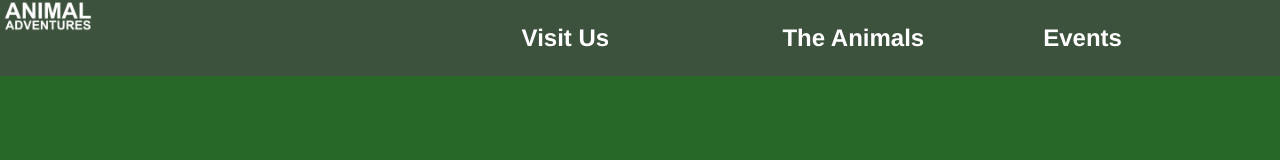
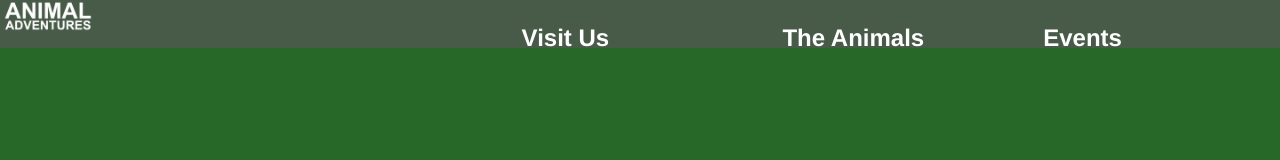
Before and after one commit to Quincy-N/zoo, a plain HTML site: page index.html in a window 1280 px wide. Drawn offline with Linux system fonts and the light colour scheme.

Commit message:
troubleshoot nav bar

```diff
--- a/css/home-style.css
+++ b/css/home-style.css
@@ -1,6 +1,6 @@
 body {
+    background-color: hsl(122, 45%, 28%);
     margin: 0;
-    background-color: hsl(122, 45%, 28%);
 }
 
 h3 {
@@ -11,9 +11,11 @@ h3 {
 
 #nav-bar {
     display: grid;
+    width: 100%;
+    height: 3rem;
     grid-template-columns: repeat(5, 1fr);
     gap: 1.5rem;
-    background-color: hsl(122, 15%, 28%)
+    background-color: hsl(120, 12%, 32%)
 }
 
 #logo {
```
